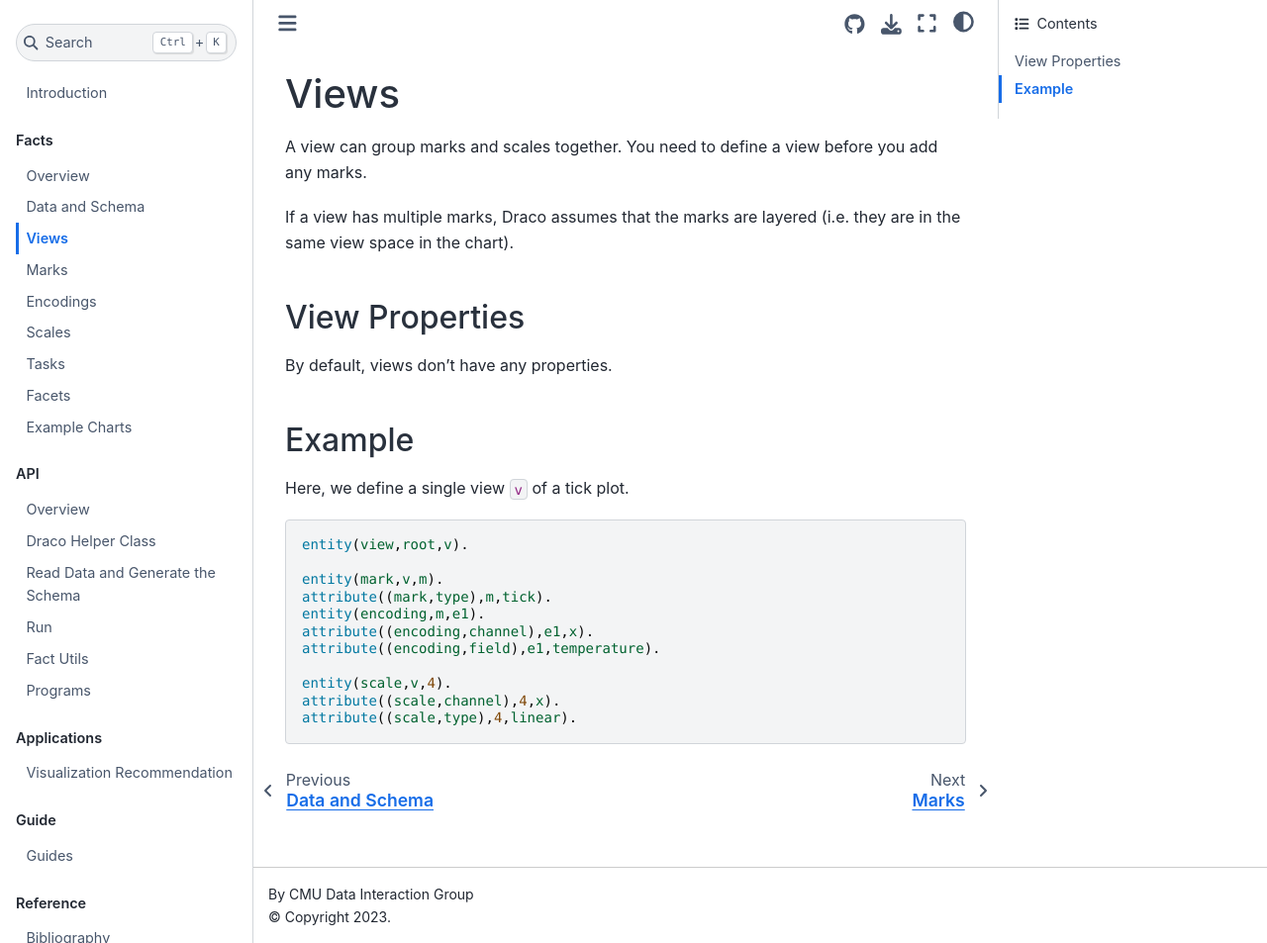
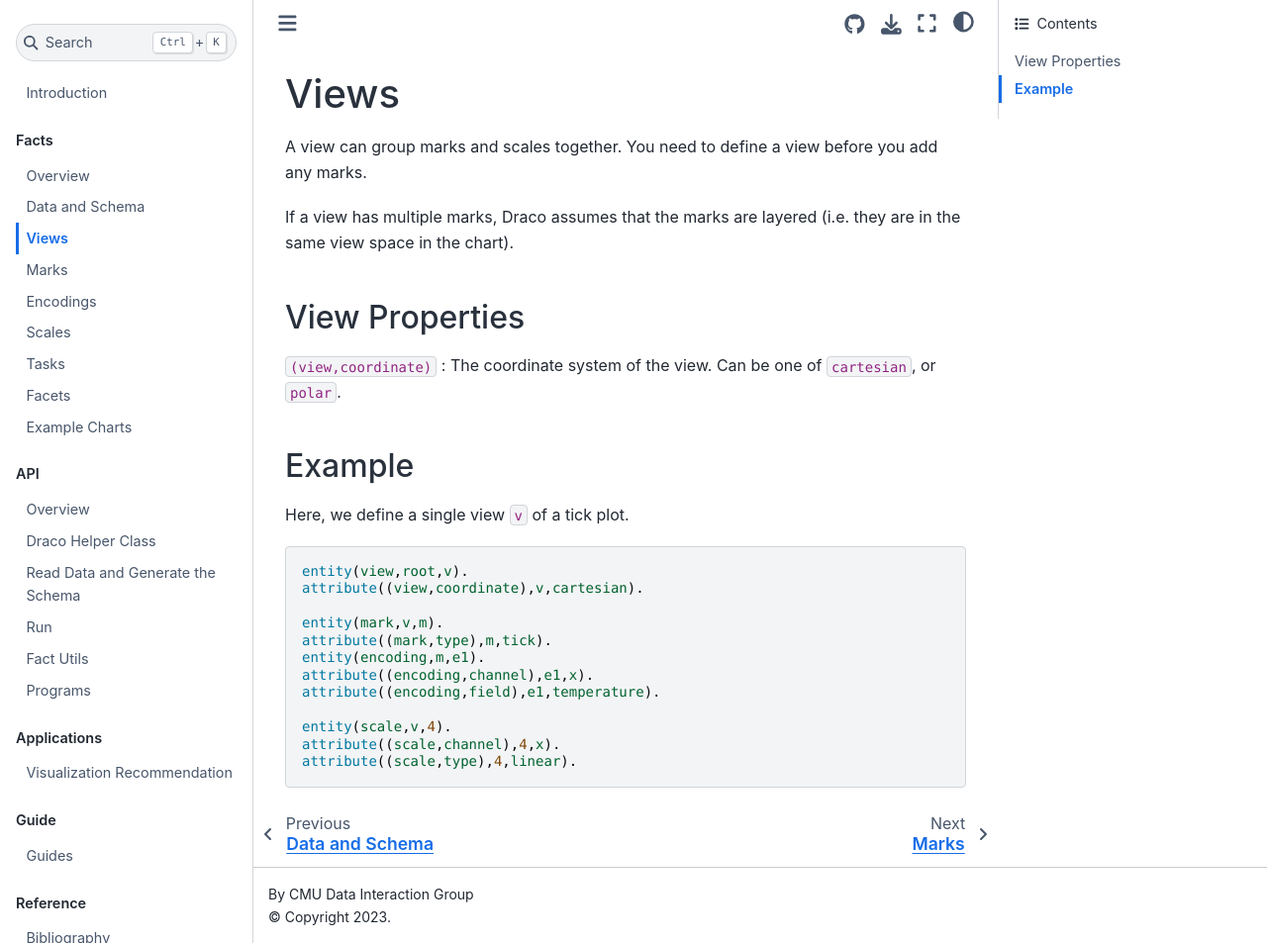
Before and after one commit to cmudig/draco2, a Jupyter Book: the page built from docs/facts/view.md, in a window 1280 px wide and 953 px high. Shown: the whole window at 99% size. Built offline with Jupyter Book 1.0.4 settings and Sphinx 7.4.7 and the Sphinx Book theme 1.1.4, drawn with Linux system fonts in a browser that asks for light colours.

Commit message:
view doc

````diff
--- a/docs/facts/view.md
+++ b/docs/facts/view.md
@@ -6,7 +6,8 @@ If a view has multiple marks, Draco assumes that the marks are layered (i.e. the
 
 ## View Properties
 
-By default, views don't have any properties.
+`(view,coordinate)`
+: The coordinate system of the view. Can be one of `cartesian`, or `polar`.
 
 ## Example
 
@@ -14,6 +15,7 @@ Here, we define a single view `v` of a tick plot.
 
 ```prolog
 entity(view,root,v).
+attribute((view,coordinate),v,cartesian).
 
 entity(mark,v,m).
 attribute((mark,type),m,tick).
````
